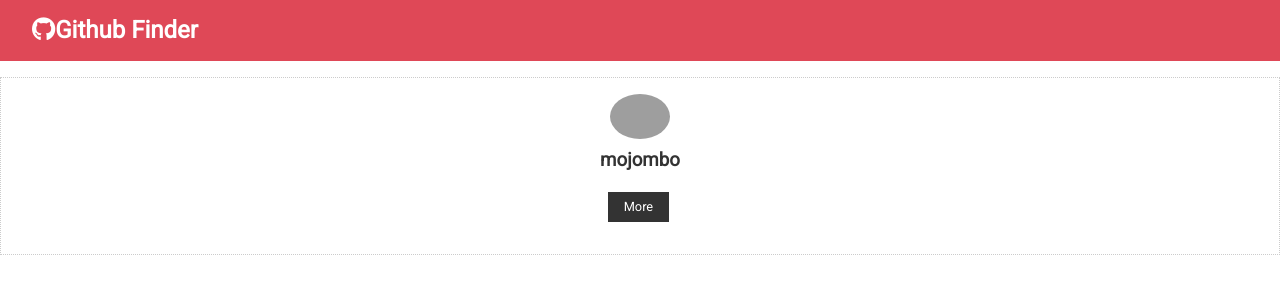
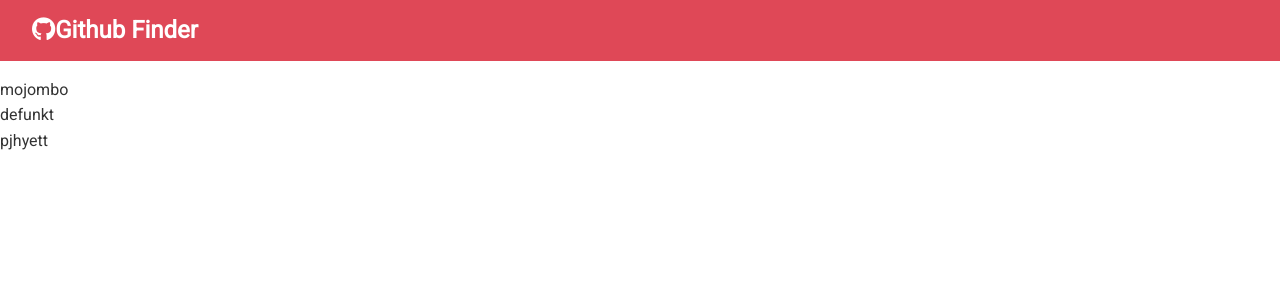
Before and after one commit to nicole-m-martin/react-sandbox-1, a React (Create React App) app: page / in a window 1280 px wide. Shown: the top 300 px of the page. Built offline with nearby package versions, Linux system fonts and the light colour scheme; grey boxes are pictures that could not be loaded.

Commit message:
add Users.js component, hardcode user array to be refactored

```diff
--- a/src/App.js
+++ b/src/App.js
@@ -1,15 +1,15 @@
 import React, { Component } from 'react';
 import './App.css';
 import Navbar from './components/layout/Navbar';
-import UserItem from './components/users/UserItem';
-
+// import UserItem from './components/users/UserItem';
+import Users from './components/users/Users';
 // Starting with class based components
 class App extends Component {
   render() {
     return (
       <div className='App'>
       <Navbar />
-      <UserItem />
+      <Users />
       </div>
     );
   }
--- /dev/null
+++ b/src/components/users/Users.js
@@ -0,0 +1,40 @@
+import React, { Component } from 'react'
+import UserItem from './UserItem'
+
+class Users extends Component {
+  // hardcoded users array, will refactor to pulling from the github api later.
+  state = {
+    users: [
+     {
+      id: '1',
+      login: 'mojombo',
+      avatar_url: 'https://avatars.githubusercontent.com/u/1?v=4',
+      html_url: 'https://github.com/mojombo'
+     },
+     {
+      id: '2',
+      login: 'defunkt',
+      avatar_url: 'https://avatars.githubusercontent.com/u/2?v=4',
+      html_url: 'https://github.com/defunkt'
+     },
+     {
+      id: '3',
+      login: 'pjhyett',
+      avatar_url: 'https://avatars.githubusercontent.com/u/3?v=4',
+      html_url: 'https://github.com/pjhyett'
+     },
+    ]
+  }
+  render() {
+    return (
+      <div>
+        {/* .map() high order array method, using to loop through the user data and then render a user item component */}
+        {this.state.users.map(user => (
+          <div key={user.id}>{user.login}</div>
+        ))}
+      </div>
+    )
+  }
+}
+
+export default Users
```
Also changed, not shown: 1 other file (tests, documents, lock files or other folders).
